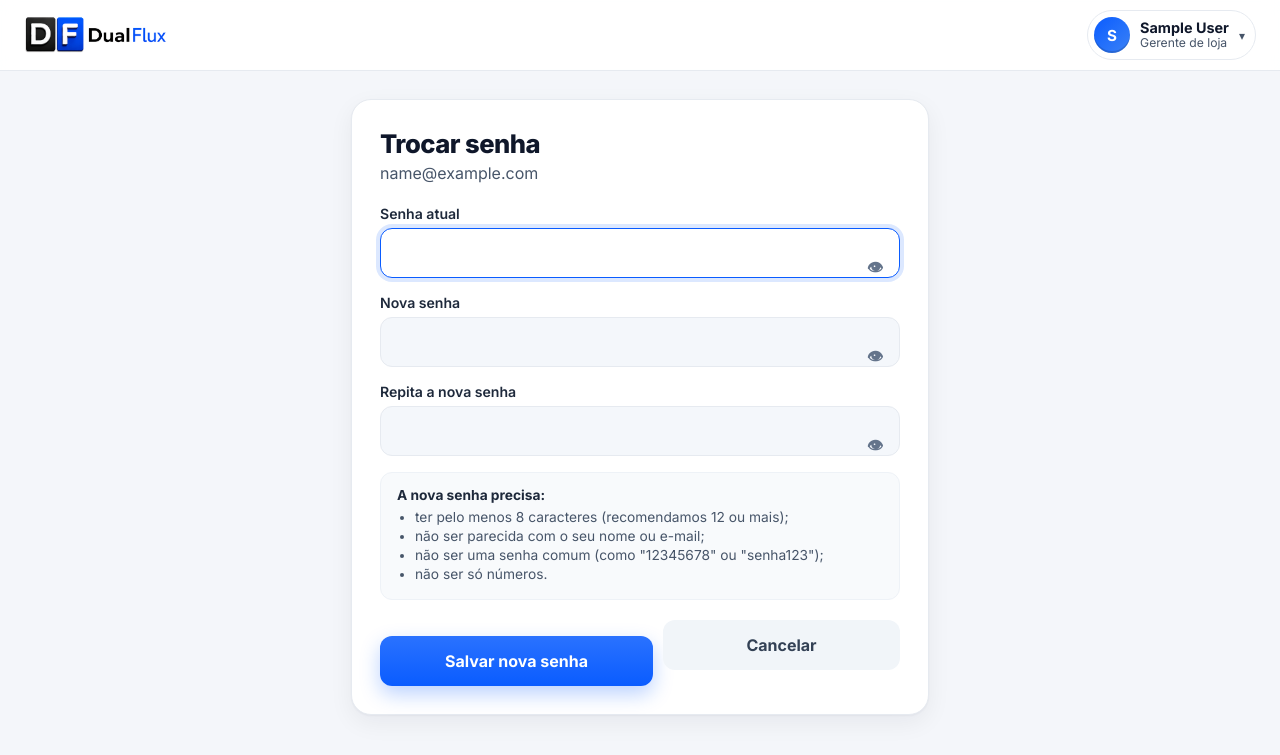
After one commit to dualflux/dualflux-central, a Django app: page /conta/senha/ in a window 1280 px wide. The commit adds this page. Shown: the top 755 px of the page. Run offline with Django 5.2, Linux system fonts and the light colour scheme; the visitor is signed in with stand-in values (Sample User, id 1).

Commit message:
Trocar senha para todos os usuarios e atalho Clientes no menu do admin

```diff
--- a/config/urls.py
+++ b/config/urls.py
@@ -11,6 +11,7 @@ from django.urls import path
 
 from contas import views as contas_views
 from contas.clientes import clientes
+from contas.senha import SenhaAlterada, TrocarSenha
 from fluxo.api import EventosView, VendasView
 from fluxo.rede import empresa_painel
 from fluxo.views import loja_painel
@@ -32,6 +33,9 @@ urlpatterns = [
     path("", contas_views.inicio, name="inicio"),
     # Central do administrador DualFlux (antes das rotas com slug: "clientes" nao e empresa).
     path("clientes/", clientes, name="clientes"),
+    # Trocar a propria senha (qualquer usuario logado).
+    path("conta/senha/", TrocarSenha.as_view(), name="trocar_senha"),
+    path("conta/senha/alterada/", SenhaAlterada.as_view(), name="senha_alterada"),
     # Visao da rede: o nome continua "empresa_inicio" para nao quebrar links antigos.
     path("<slug:empresa_slug>/", empresa_painel, name="empresa_inicio"),
     path("<slug:empresa_slug>/<slug:loja_slug>/", loja_painel, name="loja_painel"),
--- /dev/null
+++ b/contas/senha.py
@@ -0,0 +1,22 @@
+"""
+TROCAR SENHA: qualquer usuario logado troca a PROPRIA senha.
+
+Usamos as telas prontas do Django (PasswordChangeView), so com a nossa aparencia.
+Elas ja fazem o que importa para seguranca:
+- pedem a senha ATUAL (quem pegar um computador logado nao consegue trocar);
+- aplicam as regras de senha forte (AUTH_PASSWORD_VALIDATORS do settings);
+- depois da troca, derrubam as outras sessoes abertas desse usuario em outros
+  computadores, e mantem a pessoa logada so onde ela trocou.
+"""
+
+from django.contrib.auth.views import PasswordChangeDoneView, PasswordChangeView
+from django.urls import reverse_lazy
+
+
+class TrocarSenha(PasswordChangeView):
+    template_name = "contas/trocar_senha.html"
+    success_url = reverse_lazy("senha_alterada")
+
+
+class SenhaAlterada(PasswordChangeDoneView):
+    template_name = "contas/senha_alterada.html"
--- a/templates/base.html
+++ b/templates/base.html
@@ -203,9 +203,13 @@
             {% if user.empresa %}
               <a href="{% url 'empresa_inicio' user.empresa.slug %}">🏪 Minhas lojas</a>
             {% endif %}
+            {% if user.papel == "admin" %}
+              <a href="{% url 'clientes' %}">🏢 Clientes</a>
+            {% endif %}
             {% if user.is_staff %}
               <a href="{% url 'admin:index' %}">⚙️ Administração DualFlux</a>
             {% endif %}
+            <a href="{% url 'trocar_senha' %}">🔑 Trocar senha</a>
             {# Sair e feito por POST (formulario), nao por link: assim um link malicioso #}
             {# em outro site nao consegue deslogar o usuario sem ele clicar. #}
             <form method="post" action="{% url 'logout' %}">
--- /dev/null
+++ b/templates/contas/trocar_senha.html
@@ -0,0 +1,99 @@
+{% extends "base.html" %}
+{% block titulo %}Trocar senha - DualFlux{% endblock %}
+
+{% block conteudo %}
+<style>
+  .caixa-senha { max-width: 520px; margin: 24px auto; padding: 28px; border-radius: 20px; background: #fff;
+                 border: 1px solid var(--borda); box-shadow: 0 1px 2px rgba(15,23,42,.04), 0 8px 24px rgba(15,23,42,.06); }
+  .caixa-senha h1 { margin: 0 0 4px; font-size: 1.6rem; font-weight: 800; letter-spacing: -.02em; }
+  .caixa-senha .sub { margin: 0 0 22px; color: var(--texto-apoio); }
+  .campo { margin-bottom: 16px; }
+  .campo label { display: block; margin: 0 0 6px; font-size: .88rem; font-weight: 600; color: #1e293b; }
+  .entrada { position: relative; }
+  .entrada input { width: 100%; height: 50px; padding: 0 48px 0 14px; box-sizing: border-box; border: 1.5px solid var(--borda);
+                   border-radius: 12px; font: inherit; font-size: 1rem; background: #f4f7fb; }
+  .entrada input:focus { outline: none; border-color: var(--marca-azul); background: #fff; box-shadow: 0 0 0 4px rgba(10,92,255,.14); }
+  .campo.com-erro input { border-color: #dc2626; }
+  .olho { position: absolute; right: 5px; top: 50%; transform: translateY(-50%); width: 40px; height: 40px; border: 0;
+          border-radius: 10px; background: transparent; color: #64748b; cursor: pointer; display: flex; align-items: center; justify-content: center; }
+  .olho:hover { background: #eef2f7; }
+  .erro-campo { margin: 6px 0 0; padding: 0; list-style: none; color: #b91c1c; font-size: .85rem; }
+  .erro-geral { margin-bottom: 18px; padding: 12px 14px; border-radius: 12px; background: #fef2f2; border: 1px solid #fecaca; color: #991b1b; }
+  .regras { margin: 4px 0 20px; padding: 14px 16px; border-radius: 12px; background: #f8fafc; border: 1px solid #eef2f7;
+            color: var(--texto-apoio); font-size: .86rem; }
+  .regras strong { display: block; margin-bottom: 6px; color: #1e293b; }
+  .regras ul { margin: 0; padding-left: 18px; }
+  .regras li { margin: 3px 0; }
+  .acoes { display: flex; gap: 10px; flex-wrap: wrap; }
+  .botao { flex: 1; min-width: 160px; height: 50px; border: 0; border-radius: 12px; font: inherit; font-weight: 700; font-size: 1rem;
+           cursor: pointer; text-decoration: none; display: flex; align-items: center; justify-content: center; }
+  .botao.principal { color: #fff; background: linear-gradient(180deg, #2a72ff, #0a5cff); box-shadow: 0 8px 20px rgba(10,92,255,.28); }
+  .botao.secundario { color: #334155; background: #f1f5f9; }
+  @media (max-width: 760px) { .caixa-senha { margin: 8px auto; padding: 20px 16px; } }
+</style>
+
+<div class="caixa-senha">
+  <h1>Trocar senha</h1>
+  <p class="sub">{{ user.email }}</p>
+
+  {% if form.non_field_errors %}<div class="erro-geral" role="alert">{% for erro in form.non_field_errors %}{{ erro }}{% endfor %}</div>{% endif %}
+
+  <form method="post" novalidate>
+    {% csrf_token %}
+
+    {# Os tres campos: senha atual, nova senha e confirmacao. #}
+    <div class="campo {% if form.old_password.errors %}com-erro{% endif %}">
+      <label for="id_old_password">Senha atual</label>
+      <div class="entrada">
+        <input type="password" name="old_password" id="id_old_password" autocomplete="current-password" required autofocus>
+        <button type="button" class="olho" data-alvo="id_old_password" aria-label="Mostrar senha">👁</button>
+      </div>
+      {% if form.old_password.errors %}<ul class="erro-campo">{% for e in form.old_password.errors %}<li>{{ e }}</li>{% endfor %}</ul>{% endif %}
+    </div>
+
+    <div class="campo {% if form.new_password1.errors %}com-erro{% endif %}">
+      <label for="id_new_password1">Nova senha</label>
+      <div class="entrada">
+        <input type="password" name="new_password1" id="id_new_password1" autocomplete="new-password" required>
+        <button type="button" class="olho" data-alvo="id_new_password1" aria-label="Mostrar senha">👁</button>
+      </div>
+      {% if form.new_password1.errors %}<ul class="erro-campo">{% for e in form.new_password1.errors %}<li>{{ e }}</li>{% endfor %}</ul>{% endif %}
+    </div>
+
+    <div class="campo {% if form.new_password2.errors %}com-erro{% endif %}">
+      <label for="id_new_password2">Repita a nova senha</label>
+      <div class="entrada">
+        <input type="password" name="new_password2" id="id_new_password2" autocomplete="new-password" required>
+        <button type="button" class="olho" data-alvo="id_new_password2" aria-label="Mostrar senha">👁</button>
+      </div>
+      {% if form.new_password2.errors %}<ul class="erro-campo">{% for e in form.new_password2.errors %}<li>{{ e }}</li>{% endfor %}</ul>{% endif %}
+    </div>
+
+    <div class="regras">
+      <strong>A nova senha precisa:</strong>
+      <ul>
+        <li>ter pelo menos 8 caracteres (recomendamos 12 ou mais);</li>
+        <li>não ser parecida com o seu nome ou e-mail;</li>
+        <li>não ser uma senha comum (como "12345678" ou "senha123");</li>
+        <li>não ser só números.</li>
+      </ul>
+    </div>
+
+    <div class="acoes">
+      <button type="submit" class="botao principal">Salvar nova senha</button>
+      <a class="botao secundario" href="{% url 'inicio' %}">Cancelar</a>
+    </div>
+  </form>
+</div>
+
+<script>
+  // Botao do "olho": mostra ou esconde a senha do campo ao lado.
+  document.querySelectorAll(".olho").forEach((botao) => {
+    botao.addEventListener("click", () => {
+      const campo = document.getElementById(botao.dataset.alvo);
+      campo.type = campo.type === "password" ? "text" : "password";
+      campo.focus();
+    });
+  });
+</script>
+{% endblock %}
```
Also changed, not shown: templates/contas/senha_alterada.html (added, +21 -0 lines).
